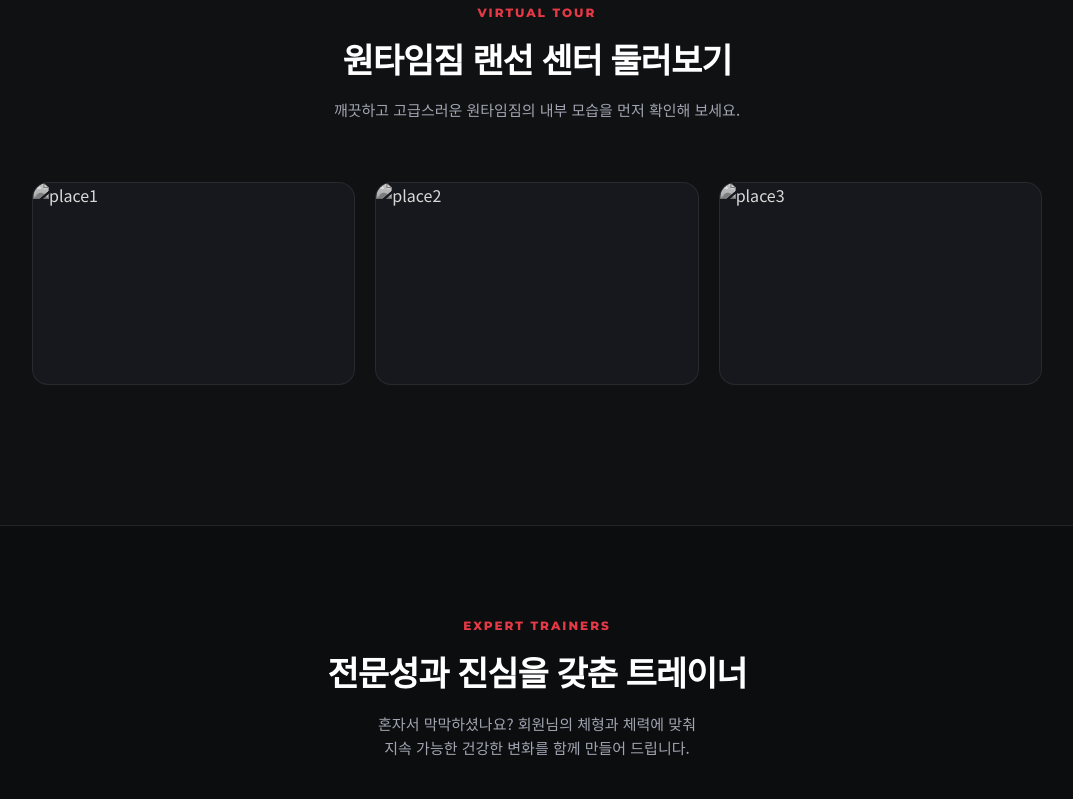
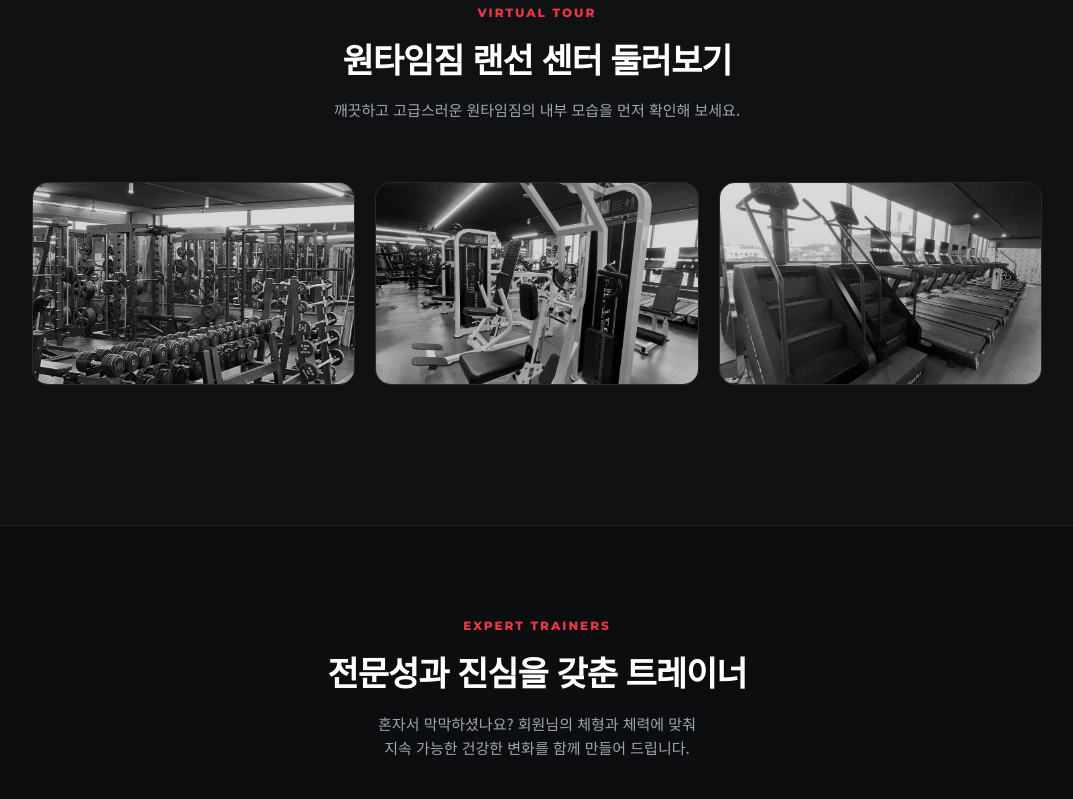
Before and after one commit to leejeoong/1tym, a plain HTML site: page index.html in a window 1280 px wide. Shown: the part 3530-4329 px from the top of the page, without its empty margins (103-1176 px from the left). Drawn offline with nearby package versions, Linux system fonts and the light colour scheme.

Commit message:
Update index.html

````diff
--- a/index.html
+++ b/index.html
@@ -1054,13 +1054,13 @@
             <div class="swiper swiper-facility" data-aos="fade-up" data-aos-delay="100">
                 <div class="swiper-wrapper">
                     <div class="swiper-slide swiper-slide-facility">
-                        <img src="place1.jpg" alt="place1">
+                        <img src="place1.jpeg" alt="place1">
                     </div>
                     <div class="swiper-slide swiper-slide-facility">
-                        <img src="place2.jpg" alt="place2">
+                        <img src="place2.jpeg" alt="place2">
                     </div>
                     <div class="swiper-slide swiper-slide-facility">
-                        <img src="place3.jpg" alt="place3">
+                        <img src="place3.jpeg" alt="place3">
                     </div>
                 </div>
                 <div class="swiper-pagination"></div>
@@ -1371,4 +1371,3 @@
     </script>
 </body>
 </html>
-```[cite: 1]
````
